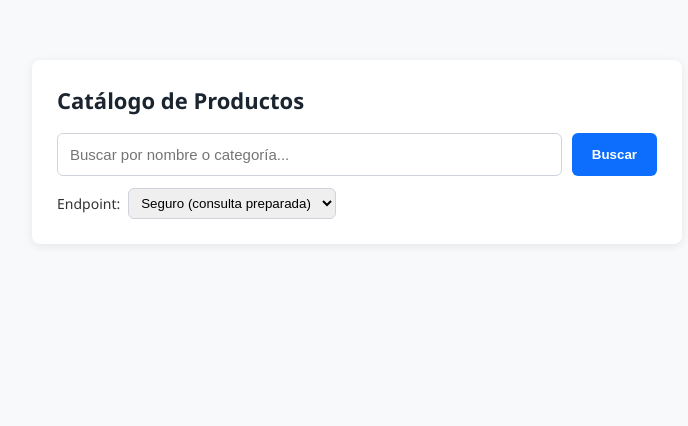
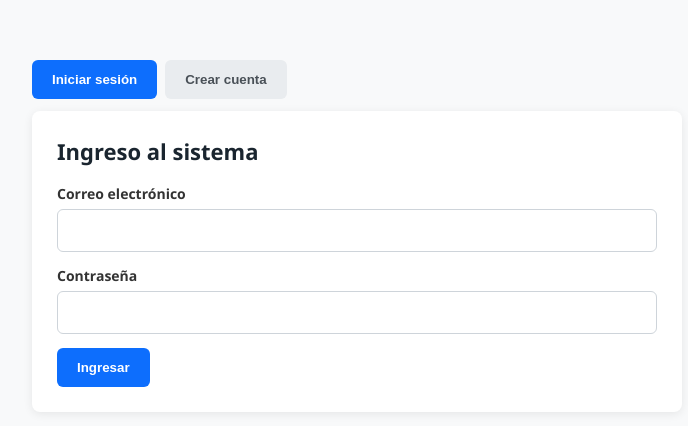
Before and after one commit to santi-ms/act21-paradigmas, a PHP site: page /buscador/index.html in a window 1280 px wide. Shown: the top 426 px of the page, without its empty margins (283-971 px from the left). Run offline with PHP 8.4, Linux system fonts and the light colour scheme.

Commit message:
AA 23: registro, login con BCRYPT, sesiones y endpoints protegidos

```diff
--- a/buscador/api/buscador-seguro.php
+++ b/buscador/api/buscador-seguro.php
@@ -1,6 +1,8 @@
 <?php
 // ✅ CÓDIGO SEGURO: Consulta preparada con PDO (el dato nunca se concatena al SQL)
 header('Content-Type: application/json; charset=utf-8');
+require_once '../includes/sesion.php';
+exigir_sesion(); // Guardián: sin sesión responde 401 y no llega a la base de datos
 require_once '../../config/conexion.php';
 
 // Solo se aceptan peticiones GET
--- a/buscador/api/buscador-vulnerable.php
+++ b/buscador/api/buscador-vulnerable.php
@@ -1,5 +1,7 @@
 <?php
 // ❌ CÓDIGO VULNERABLE: Concatenación directa dentro del LIKE
+require_once '../includes/sesion.php';
+exigir_sesion(); // Guardián: sin sesión responde 401 y no llega a la base de datos
 require_once '../../config/conexion.php';
 
 $q = $_GET['q'] ?? '';
--- /dev/null
+++ b/buscador/api/perfil.php
@@ -0,0 +1,16 @@
+<?php
+// api/perfil.php - Servicio privado: devuelve los datos del usuario de la sesión actual
+require_once '../includes/sesion.php';
+
+exigir_sesion(); // responde 401 si no hay sesión
+
+http_response_code(200);
+echo json_encode([
+    'estado' => 'exito',
+    'data'   => [
+        'id'     => $_SESSION['usuario_id'],
+        'nombre' => $_SESSION['usuario_nombre'],
+        'email'  => $_SESSION['usuario_email'],
+        'rol'    => $_SESSION['usuario_rol'],
+    ],
+], JSON_UNESCAPED_UNICODE);
--- a/buscador/css/styles.css
+++ b/buscador/css/styles.css
@@ -110,3 +110,112 @@
             margin-top: 6px;
             color: #6c757d;
         }
+
+        .oculto {
+            display: none !important;
+        }
+
+        .nav-tabs {
+            display: flex;
+            gap: 8px;
+            margin-bottom: 12px;
+        }
+
+        .btn-tab {
+            background-color: #e9ecef;
+            color: #495057;
+        }
+
+        .btn-tab:hover {
+            background-color: #dee2e6;
+        }
+
+        .btn-tab.active {
+            background-color: #0d6efd;
+            color: #ffffff;
+        }
+
+        .campo {
+            margin-bottom: 14px;
+        }
+
+        .campo label {
+            display: block;
+            margin-bottom: 6px;
+            font-size: 14px;
+            font-weight: bold;
+        }
+
+        .campo input {
+            width: 100%;
+            box-sizing: border-box;
+            padding: 12px;
+            border: 1px solid #ced4da;
+            border-radius: 6px;
+            font-size: 15px;
+        }
+
+        .campo input:focus {
+            outline: none;
+            border-color: #0d6efd;
+            box-shadow: 0 0 0 3px rgba(13, 110, 253, 0.25);
+        }
+
+        .mensaje-box:empty {
+            display: none;
+        }
+
+        .mensaje-box {
+            padding: 10px 12px;
+            border-radius: 6px;
+            font-size: 14px;
+            margin: 0 0 14px 0;
+        }
+
+        .mensaje-box.info {
+            background-color: #e7f1ff;
+            color: #084298;
+        }
+
+        .mensaje-box.exito {
+            background-color: #d1e7dd;
+            color: #0f5132;
+        }
+
+        .mensaje-box.error {
+            background-color: #f8d7da;
+            color: #842029;
+        }
+
+        .panel-header {
+            display: flex;
+            justify-content: space-between;
+            align-items: flex-start;
+            gap: 12px;
+            margin-bottom: 16px;
+        }
+
+        .panel-header h2 {
+            margin-bottom: 4px;
+        }
+
+        .usuario-info {
+            margin: 0;
+            font-size: 13px;
+            color: #6c757d;
+        }
+
+        .badge {
+            background-color: #e9ecef;
+            padding: 2px 8px;
+            border-radius: 10px;
+            font-size: 12px;
+        }
+
+        .btn-danger {
+            background-color: #dc3545;
+        }
+
+        .btn-danger:hover {
+            background-color: #bb2d3b;
+        }
--- /dev/null
+++ b/buscador/includes/sesion.php
@@ -0,0 +1,31 @@
+<?php
+// Funciones compartidas de sesión: todos los endpoints usan la misma configuración de cookie
+
+function iniciar_sesion_segura(): void
+{
+    if (session_status() === PHP_SESSION_ACTIVE) {
+        return;
+    }
+
+    session_set_cookie_params([
+        'lifetime' => 0,                         // la cookie vive hasta cerrar el navegador
+        'path'     => '/',
+        'secure'   => !empty($_SERVER['HTTPS']), // solo por HTTPS cuando esté disponible
+        'httponly' => true,                      // JavaScript no puede leer la cookie (mitiga robo por XSS)
+        'samesite' => 'Strict',                  // no se envía desde otros sitios (mitiga CSRF)
+    ]);
+    session_start();
+}
+
+// Guardián de sesión: corta la ejecución con 401 si no hay un usuario autenticado
+function exigir_sesion(): void
+{
+    header('Content-Type: application/json; charset=utf-8');
+    iniciar_sesion_segura();
+
+    if (!isset($_SESSION['usuario_id'])) {
+        http_response_code(401); // Unauthorized
+        echo json_encode(['estado' => 'error', 'mensaje' => 'Acceso no autorizado. Inicie sesión.']);
+        exit;
+    }
+}
--- a/buscador/index.html
+++ b/buscador/index.html
@@ -3,13 +3,63 @@
 <head>
     <meta charset="UTF-8">
     <meta name="viewport" content="width=device-width, initial-scale=1.0">
-    <title>AA 21 - Buscador Seguro con PDO</title>
+    <title>AA 23 - Buscador con Sesiones Seguras</title>
     <link rel="stylesheet" href="css/styles.css">
 </head>
 <body>
 
+    <!-- VISTA PÚBLICA: navegación entre login y registro -->
+    <nav id="nav-publico" class="nav-tabs">
+        <button type="button" id="tab-login" class="btn-tab active">Iniciar sesión</button>
+        <button type="button" id="tab-registro" class="btn-tab">Crear cuenta</button>
+    </nav>
+
+    <section id="vista-login" class="search-box">
+        <h2>Ingreso al sistema</h2>
+        <p id="msg-login" class="mensaje-box"></p>
+        <form id="form-login">
+            <div class="campo">
+                <label for="login-email">Correo electrónico</label>
+                <input type="email" id="login-email" maxlength="100" required>
+            </div>
+            <div class="campo">
+                <label for="login-pass">Contraseña</label>
+                <input type="password" id="login-pass" maxlength="72" required>
+            </div>
+            <button type="submit">Ingresar</button>
+        </form>
+    </section>
+
+    <section id="vista-registro" class="search-box oculto">
+        <h2>Crear cuenta</h2>
+        <p id="msg-registro" class="mensaje-box"></p>
+        <form id="form-registro">
+            <div class="campo">
+                <label for="reg-nombre">Nombre completo</label>
+                <input type="text" id="reg-nombre" maxlength="100" required>
+            </div>
+            <div class="campo">
+                <label for="reg-email">Correo electrónico</label>
+                <input type="email" id="reg-email" maxlength="100" required>
+            </div>
+            <div class="campo">
+                <label for="reg-pass">Contraseña</label>
+                <input type="password" id="reg-pass" placeholder="Mínimo 8 caracteres" minlength="8" maxlength="72" required>
+            </div>
+            <button type="submit">Registrarme</button>
+        </form>
+    </section>
+
+    <!-- VISTA PRIVADA: solo visible con sesión activa -->
+    <section id="vista-panel" class="oculto">
         <div class="search-box">
+            <div class="panel-header">
+                <div>
                     <h2>Catálogo de Productos</h2>
+                    <p class="usuario-info">Sesión de <strong id="user-nombre"></strong> (<span id="user-email"></span>) · rol: <span id="user-rol" class="badge"></span></p>
+                </div>
+                <button type="button" id="btn-logout" class="btn-danger">Cerrar sesión</button>
+            </div>
 
             <form id="form-buscar">
                 <div class="form-group">
@@ -22,20 +72,12 @@
                     >
                     <button type="submit">Buscar</button>
                 </div>
-
-            <div class="modo">
-                <label for="select-modo">Endpoint:</label>
-                <select id="select-modo">
-                    <option value="api/buscador-seguro.php">Seguro (consulta preparada)</option>
-                    <option value="api/buscador-vulnerable.php">Vulnerable (concatenación)</option>
-                </select>
-            </div>
             </form>
         </div>
 
-    <!-- Contenedor dinámico cargado mediante app.js -->
         <p id="estado"></p>
         <div id="resultados"></div>
+    </section>
 
     <script src="js/app.js"></script>
 </body>
--- a/buscador/js/app.js
+++ b/buscador/js/app.js
@@ -1,37 +1,144 @@
 document.addEventListener('DOMContentLoaded', () => {
-    const formBuscar  = document.querySelector('#form-buscar');
-    const inputBuscar = document.querySelector('#input-buscar');
-    const selectModo  = document.querySelector('#select-modo');
-    const estado      = document.querySelector('#estado');
-    const contenedor  = document.querySelector('#resultados');
+    // === ELEMENTOS DEL DOM ===
+    const navPublico    = document.querySelector('#nav-publico');
+    const tabLogin      = document.querySelector('#tab-login');
+    const tabRegistro   = document.querySelector('#tab-registro');
 
-    formBuscar.addEventListener('submit', async (e) => {
-        e.preventDefault(); // Previene la recarga del navegador
+    const vistaLogin    = document.querySelector('#vista-login');
+    const vistaRegistro = document.querySelector('#vista-registro');
+    const vistaPanel    = document.querySelector('#vista-panel');
 
-        const query = inputBuscar.value.trim();
-        const endpoint = selectModo.value;
+    const formLogin     = document.querySelector('#form-login');
+    const formRegistro  = document.querySelector('#form-registro');
+    const formBuscar    = document.querySelector('#form-buscar');
 
-        contenedor.innerHTML = '';
-        estado.textContent = "Buscando en la base de datos...";
+    const msgLogin      = document.querySelector('#msg-login');
+    const msgRegistro   = document.querySelector('#msg-registro');
+    const estado        = document.querySelector('#estado');
+    const contenedor    = document.querySelector('#resultados');
+    const btnLogout     = document.querySelector('#btn-logout');
+
+    // Al cargar la página se le pregunta al servidor si hay una sesión activa
+    comprobarSesion();
+
+    // === NAVEGACIÓN ENTRE PESTAÑAS ===
+    tabLogin.addEventListener('click', () => mostrarVistaPublica('login'));
+    tabRegistro.addEventListener('click', () => mostrarVistaPublica('registro'));
+
+    // === COMUNICACIÓN CON LA API ===
+    async function llamarApi(url, opciones = {}) {
+        const res = await fetch(url, opciones);
+        const datos = await res.json();
+        return { res, datos };
+    }
+
+    function enviarJson(datos) {
+        return {
+            method: 'POST',
+            headers: { 'Content-Type': 'application/json' },
+            body: JSON.stringify(datos)
+        };
+    }
+
+    // === 1. SESIÓN ACTIVA (api/perfil.php, endpoint privado) ===
+    async function comprobarSesion() {
+        try {
+            const { res, datos } = await llamarApi('api/perfil.php');
+
+            if (res.ok && datos['estado'] === 'exito') {
+                mostrarPanel(datos['data']);
+            } else {
+                mostrarVistaPublica('login');
+            }
+        } catch (error) {
+            mostrarVistaPublica('login');
+        }
+    }
+
+    // === 2. LOGIN ===
+    formLogin.addEventListener('submit', async (e) => {
+        e.preventDefault();
+        mostrarMensaje(msgLogin, 'Autenticando...', 'info');
 
         try {
-            // Petición GET con parámetro Query String en la URL
-            const res = await fetch(`${endpoint}?q=${encodeURIComponent(query)}`);
-            const resultado = await res.json();
+            const { res, datos } = await llamarApi('api/login.php', enviarJson({
+                email: document.querySelector('#login-email').value.trim(),
+                password: document.querySelector('#login-pass').value
+            }));
 
-            if (res.ok && resultado['estado'] === 'exito') {
-                renderizarProductos(resultado['data']);
+            if (res.ok && datos['estado'] === 'exito') {
+                formLogin.reset();
+                mostrarMensaje(msgLogin, '', '');
+                mostrarPanel(datos['usuario']);
             } else {
-                estado.textContent = resultado['mensaje'] ?? "No se encontraron productos.";
+                mostrarMensaje(msgLogin, datos['mensaje'] || 'Credenciales inválidas.', 'error');
             }
         } catch (error) {
-            estado.textContent = "Error de conexión con el servidor.";
+            mostrarMensaje(msgLogin, 'Error de conexión con el servidor.', 'error');
+        }
+    });
+
+    // === 3. REGISTRO ===
+    formRegistro.addEventListener('submit', async (e) => {
+        e.preventDefault();
+        mostrarMensaje(msgRegistro, 'Creando cuenta...', 'info');
+
+        try {
+            const { res, datos } = await llamarApi('api/registro.php', enviarJson({
+                nombre: document.querySelector('#reg-nombre').value.trim(),
+                email: document.querySelector('#reg-email').value.trim(),
+                password: document.querySelector('#reg-pass').value
+            }));
+
+            if (res.ok && datos['estado'] === 'exito') {
+                formRegistro.reset();
+                mostrarMensaje(msgRegistro, '', '');
+                mostrarVistaPublica('login');
+                mostrarMensaje(msgLogin, 'Cuenta creada. Ya podés iniciar sesión.', 'exito');
+            } else {
+                mostrarMensaje(msgRegistro, datos['mensaje'] || 'No se pudo registrar.', 'error');
+            }
+        } catch (error) {
+            mostrarMensaje(msgRegistro, 'Error de conexión con el servidor.', 'error');
+        }
+    });
+
+    // === 4. LOGOUT ===
+    btnLogout.addEventListener('click', async () => {
+        try {
+            await fetch('api/logout.php', { method: 'POST' });
+        } finally {
+            volverALogin('Sesión cerrada correctamente.', 'info');
+        }
+    });
+
+    // === 5. BÚSQUEDA (endpoint protegido por sesión) ===
+    formBuscar.addEventListener('submit', async (e) => {
+        e.preventDefault();
+
+        const query = document.querySelector('#input-buscar').value.trim();
+        contenedor.replaceChildren();
+        estado.textContent = 'Buscando en la base de datos...';
+
+        try {
+            const { res, datos } = await llamarApi(`api/buscador-seguro.php?q=${encodeURIComponent(query)}`);
+
+            if (res.status === 401) {
+                // La sesión venció o fue cerrada: se vuelve al login
+                volverALogin('Tu sesión expiró. Volvé a iniciar sesión.', 'error');
+            } else if (res.ok && datos['estado'] === 'exito') {
+                renderizarProductos(datos['data']);
+            } else {
+                estado.textContent = datos['mensaje'] || 'No se encontraron productos.';
+            }
+        } catch (error) {
+            estado.textContent = 'Error de conexión con el servidor.';
         }
     });
 
     function renderizarProductos(productos) {
         if (productos.length === 0) {
-            estado.textContent = "Sin resultados.";
+            estado.textContent = 'Sin resultados.';
             return;
         }
 
@@ -42,7 +149,7 @@ document.addEventListener('DOMContentLoaded', () => {
             const card = document.createElement('div');
             card.className = 'card-producto';
 
-            // Renderizado seguro en el DOM con textContent
+            // textContent: los datos se muestran como texto, nunca como HTML (previene XSS)
             const categoria = document.createElement('span');
             categoria.className = 'categoria';
             categoria.textContent = prod['categoria'];
@@ -65,4 +172,41 @@ document.addEventListener('DOMContentLoaded', () => {
 
         contenedor.appendChild(fragmento);
     }
+
+    // === CONTROL DE VISTAS (alterna el DOM según la sesión) ===
+    function mostrarVistaPublica(pestana) {
+        navPublico.classList.remove('oculto');
+        vistaPanel.classList.add('oculto');
+
+        const esLogin = pestana === 'login';
+        tabLogin.classList.toggle('active', esLogin);
+        tabRegistro.classList.toggle('active', !esLogin);
+        vistaLogin.classList.toggle('oculto', !esLogin);
+        vistaRegistro.classList.toggle('oculto', esLogin);
+    }
+
+    function mostrarPanel(usuario) {
+        navPublico.classList.add('oculto');
+        vistaLogin.classList.add('oculto');
+        vistaRegistro.classList.add('oculto');
+        vistaPanel.classList.remove('oculto');
+
+        // Nombre y datos del usuario siempre con textContent (previene XSS)
+        document.querySelector('#user-nombre').textContent = usuario['nombre'] || 'Usuario';
+        document.querySelector('#user-email').textContent  = usuario['email']  || '';
+        document.querySelector('#user-rol').textContent    = usuario['rol']    || 'cliente';
+    }
+
+    function volverALogin(texto, tipo) {
+        contenedor.replaceChildren();
+        estado.textContent = '';
+        document.querySelector('#input-buscar').value = '';
+        mostrarVistaPublica('login');
+        mostrarMensaje(msgLogin, texto, tipo);
+    }
+
+    function mostrarMensaje(elemento, texto, tipo) {
+        elemento.textContent = texto;
+        elemento.className = tipo ? `mensaje-box ${tipo}` : 'mensaje-box';
+    }
 });
```
Also changed, not shown: buscador/api/login.php (added, +66 -0 lines), buscador/api/logout.php (added, +23 -0 lines), buscador/api/registro.php (added, +56 -0 lines), buscador/database.sql (+11 -0 lines), buscador/migrar_passwords.php (added, +14 -0 lines), buscador/README.md. Lines whose indentation alone changed are shown as unchanged.
